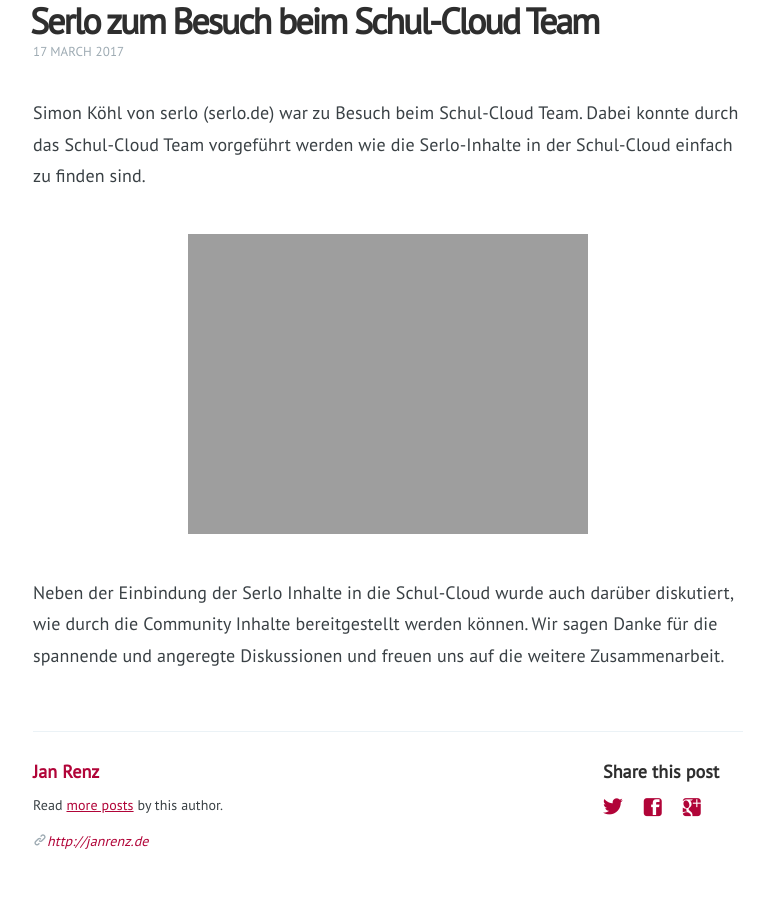
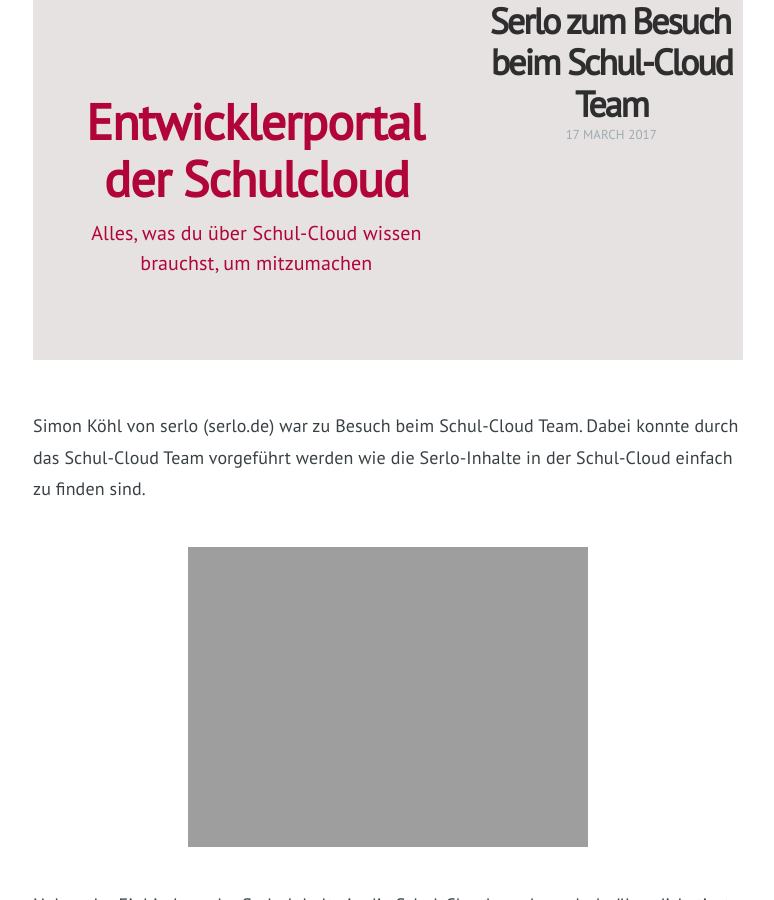
Before and after one commit to musamasiddiqui/schul-cloud.github.io, a Jekyll site: the page built from dev/_posts/2017-03-17-serlo-zum-besuch-beim-schul-loud-team.md, in a window 1280 px wide and 900 px high. Shown: the whole window, without its empty margins (252-1026 px from the left). Built offline with Jekyll 4.4.1, drawn with Linux system fonts in a browser that asks for light colours.

Commit message:
Header added to blog posts

```diff
--- a/_layouts/blog-post.html
+++ b/_layouts/blog-post.html
@@ -11,12 +11,26 @@
     <main class="content" role="main">
       <article class="post">
 
-        <header class="post-header">
+        <header class="main-header no-cover">
+        <!--
+        <nav class="main-nav overlay clearfix">
+
+                <a class="menu-button icon-menu" href="#"><span class="word">Menu</span></a>
+        </nav>
+        -->
+        <div class="vertical">
+            <div class="main-header-content inner">
+                <h1 class="page-title">Entwicklerportal der Schulcloud</h1>
+                <h2 class="page-description">Alles, was du über Schul-Cloud wissen brauchst, um mitzumachen</h2>
+            </div>
+        </div>
+        <a class="scroll-down icon-arrow-left" href="#content" data-offset="-45"><span class="hidden">Scroll Down</span></a>
           <h1 class="post-title">{{ page.title }}</h1>
           <section class="post-meta">
             <time class="post-date" datetime="2017-03-17">17 March 2017</time>
           </section>
         </header>
+
 
         <section class="post-content">
           {{ page.content }}
```
